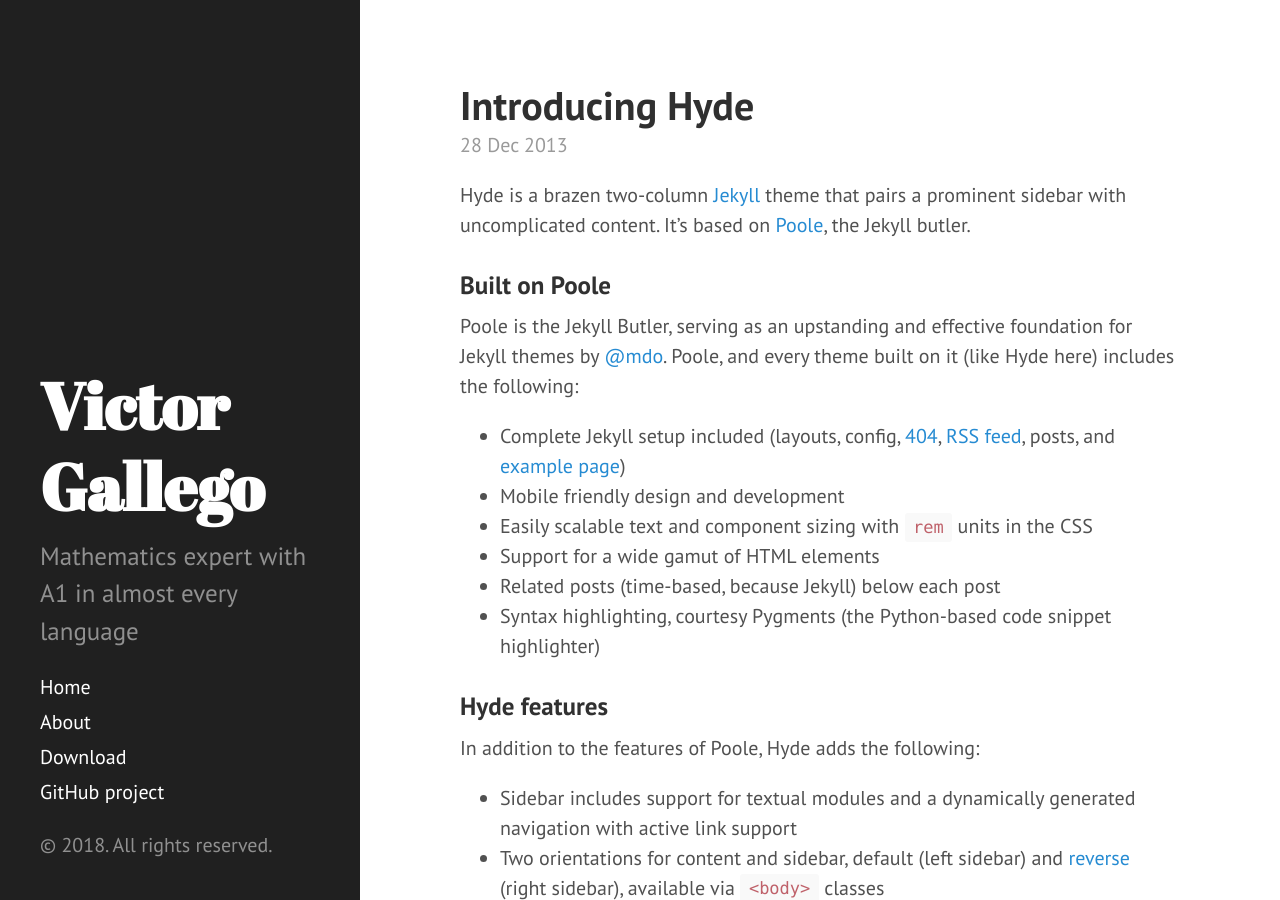
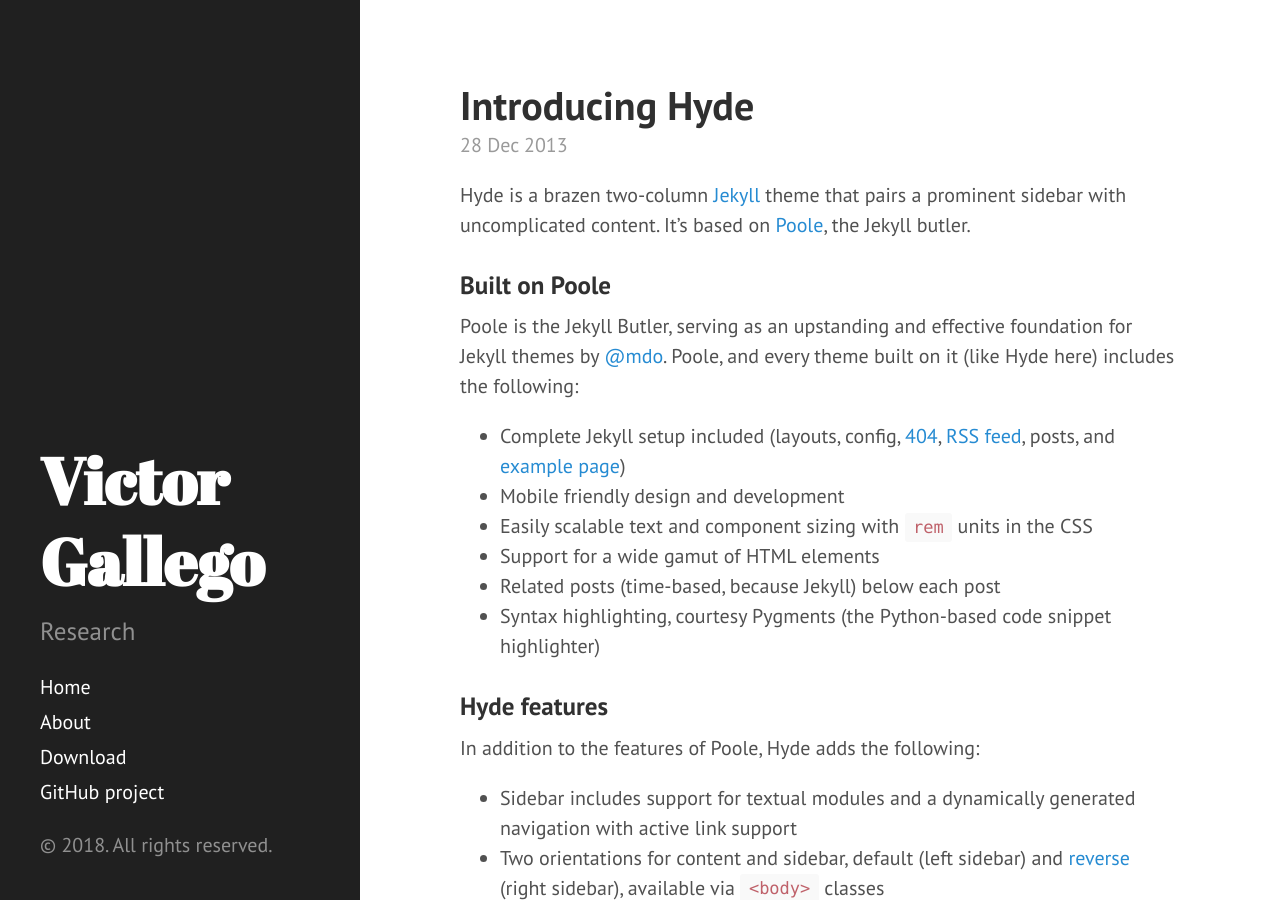
Before and after one commit to vicgalle/vicgalle.github.io, a Jekyll site: the page built from index.html, in a window 1280 px wide and 900 px high. Built offline with Jekyll 4.4.1, drawn with Linux system fonts in a browser that asks for light colours; the list of posts is cut into pages by our own code.

Commit message:
Update content.

```diff
--- a/_config.yml
+++ b/_config.yml
@@ -3,7 +3,7 @@
 
 # Site settings - Accessible via {{ site.myvariable }}.
 title: "Victor Gallego"
-description: "Mathematics expert with A1 in almost every language"
+description: "Research"
 url: "https://vicgalle.github.io"
 author:
   name: "Victor Adolfo Gallego Alcalá"
```
